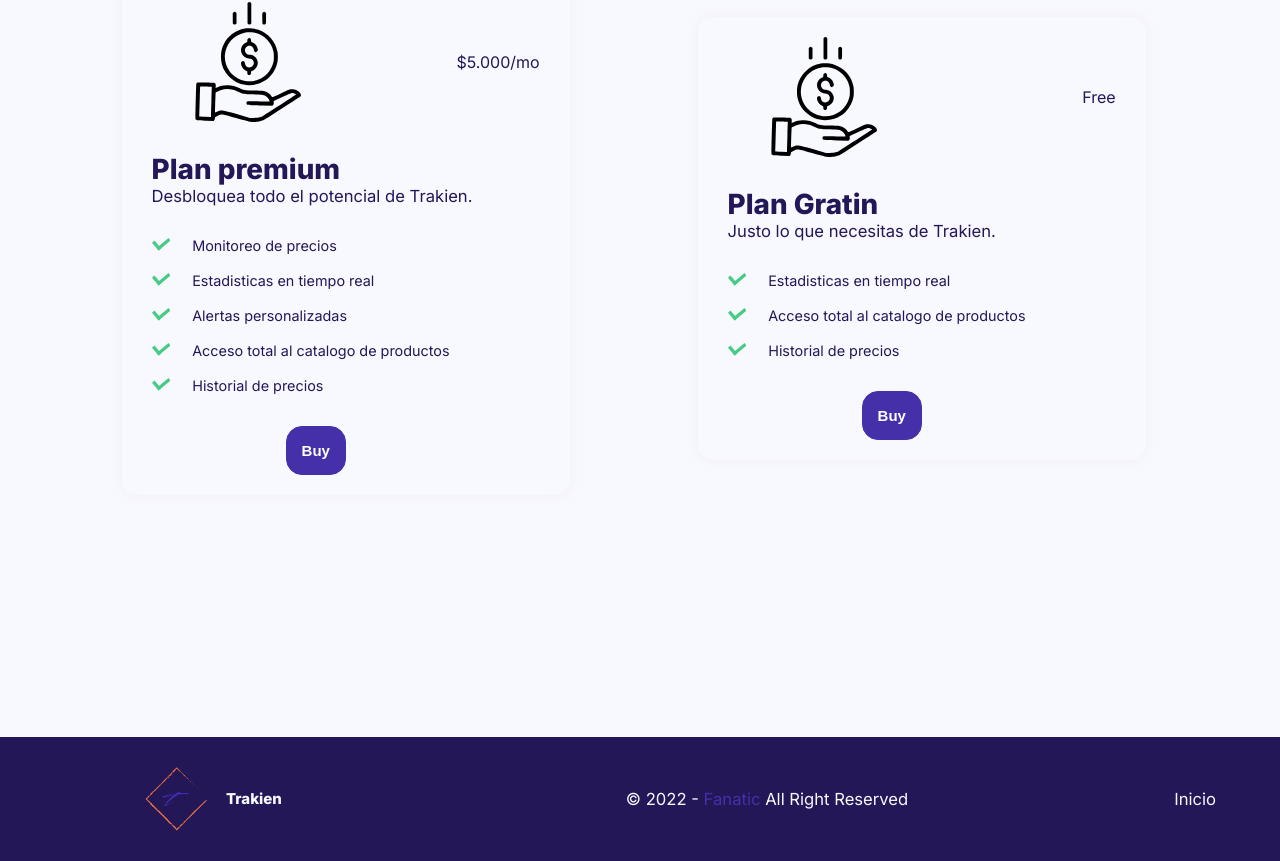
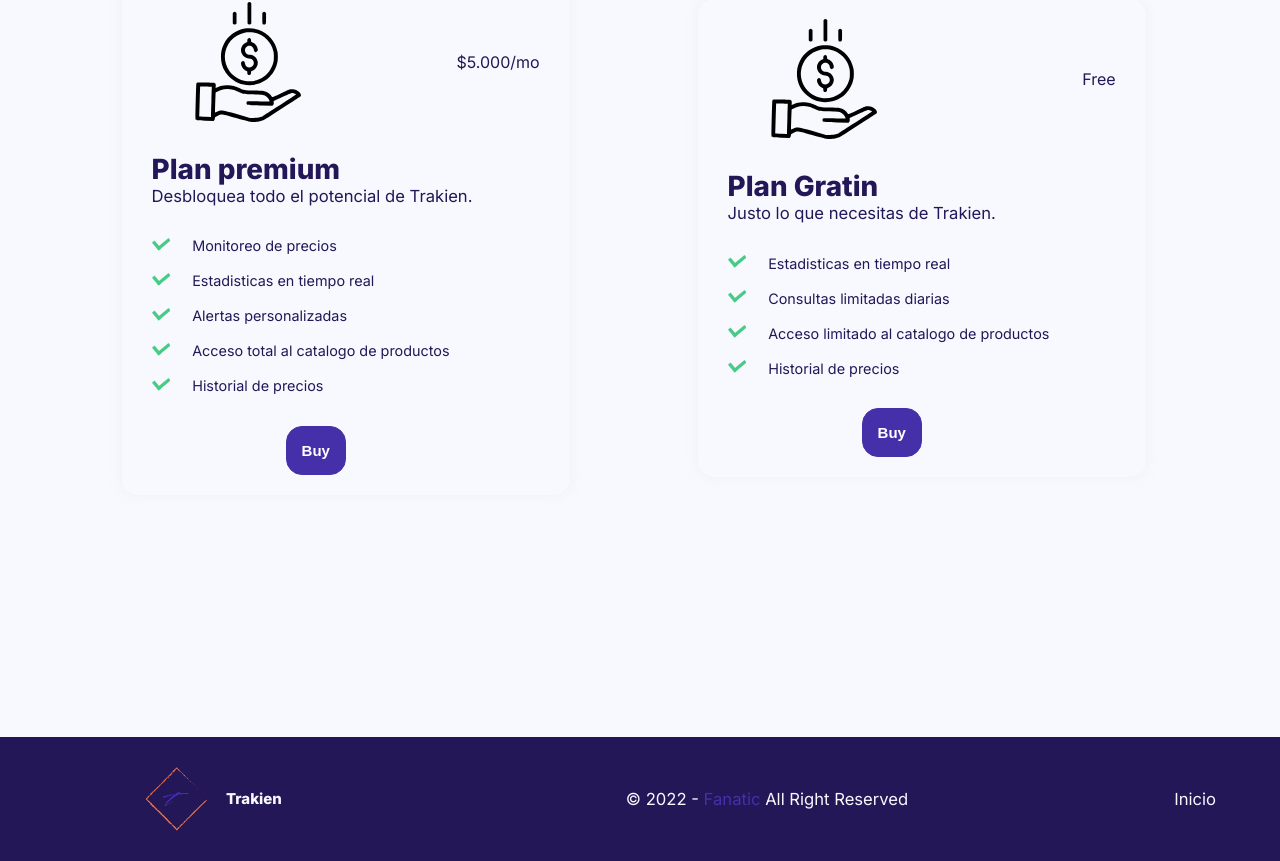
Before and after one commit to Trakien/TrakienApp, a Next.js app in the folder trakienWeb/: page / in a window 1280 px wide. Shown: the part 3741-4602 px from the top of the page. Built offline with nearby package versions, Linux system fonts and the light colour scheme.

Commit message:
Lmites plan gratin

```diff
--- a/trakienWeb/components/Sections/Pricing.jsx
+++ b/trakienWeb/components/Sections/Pricing.jsx
@@ -45,11 +45,10 @@ export default function Pricing() {
                 title="Plan Gratin"
                 text="Justo lo que necesitas de Trakien."
                 offers={[
-                  // { name: "Monitoreo de precios", cheked: false },
                   { name: "Estadisticas en tiempo real", cheked: true },
-                  // { name: "Alertas personalizadas", cheked: false },
+                  { name: "Consultas limitadas diarias", cheked: true },
                   {
-                    name: "Acceso total al catalogo de productos",
+                    name: "Acceso limitado al catalogo de productos",
                     cheked: true,
                   },
                   { name: "Historial de precios", cheked: true },
```
